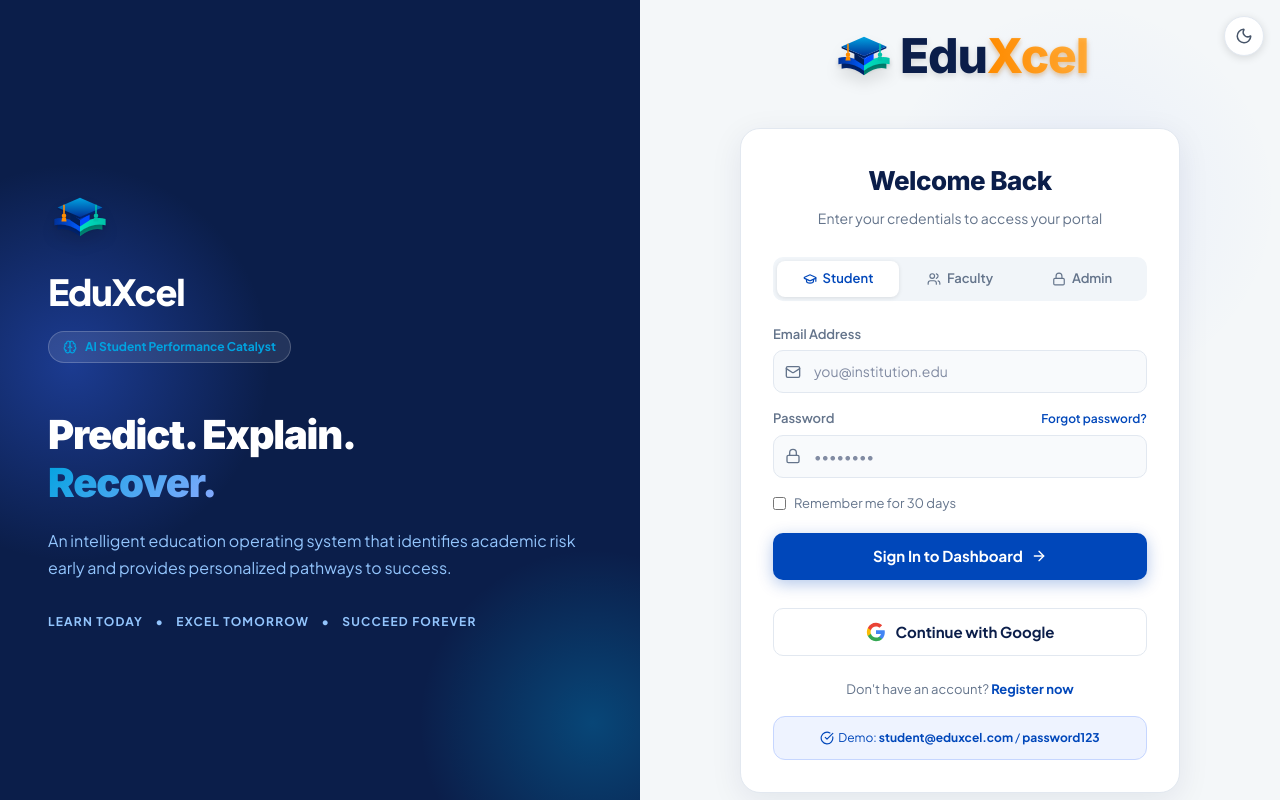
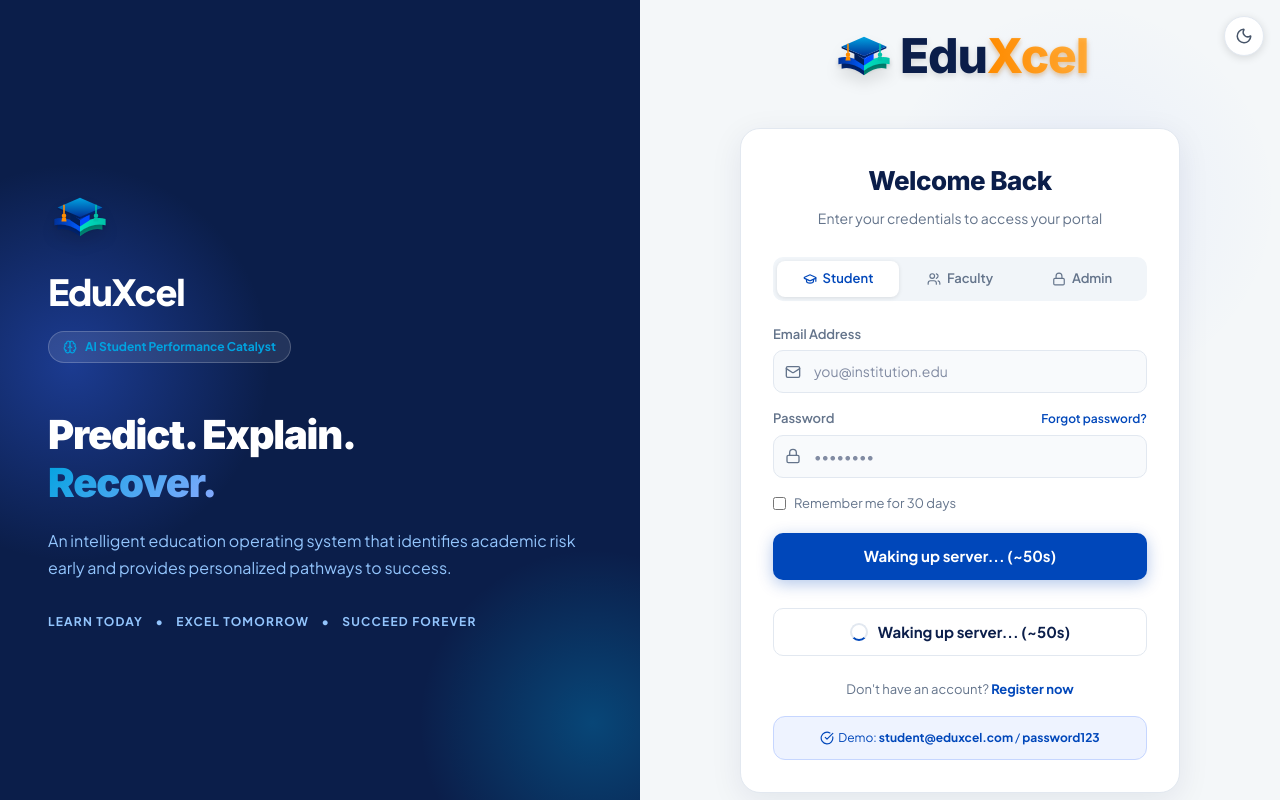
Before and after one commit to Adarsh12643/eduxcel-backend, a React (Vite) app in the folder frontend/: page /auth in a window 1280 px wide. Both pictures are taken after a click on the button "Continue with Google". Built offline with nearby package versions, Linux system fonts and the light colour scheme; no server answers.

Commit message:
Implement proactive server wake-up on AuthPage to hide Render cold starts behind UI loading state

```diff
--- a/frontend/src/pages/AuthPage.tsx
+++ b/frontend/src/pages/AuthPage.tsx
@@ -26,6 +26,8 @@
   const muted   = isDark ? '#8b949e' : '#64748b';
   const inputBg = isDark ? '#21262d' : '#f8fafc';
 
+  const [serverState, setServerState] = useState<'checking' | 'waking' | 'awake'>('checking');
+
   useEffect(() => {
     const urlError = searchParams.get('error');
     if (urlError) {
@@ -38,6 +40,41 @@
       setError(msg);
     }
   }, [searchParams]);
+
+  // Proactively wake up the free tier server on mount
+  useEffect(() => {
+    let mounted = true;
+    const checkServer = async () => {
+      try {
+        const res = await fetch(`${API_BASE_URL}/health`);
+        if (res.ok && mounted) {
+          setServerState('awake');
+        }
+      } catch (e) {
+        if (mounted) setTimeout(checkServer, 3000);
+      }
+    };
+    checkServer();
+    return () => { mounted = false; };
+  }, []);
+
+  const waitForServer = async () => {
+    if (serverState === 'awake') return true;
+    setServerState('waking');
+    // Poll until awake to bypass Render's terminal cold start screen
+    while (true) {
+      try {
+        const res = await fetch(`${API_BASE_URL}/health`);
+        if (res.ok) {
+          setServerState('awake');
+          return true;
+        }
+      } catch (e) {
+        // still waking up
+      }
+      await new Promise(resolve => setTimeout(resolve, 2500));
+    }
+  };
 
   const handleAuthSuccess = (user: any) => {
     if (user.isOnboarded) {
@@ -77,6 +114,8 @@
     e.preventDefault();
     setError('');
     setLoading(true);
+    await waitForServer();
+
     const form = e.target as HTMLFormElement;
     const email = (form.querySelector('#email') as HTMLInputElement).value;
     const password = (form.querySelector('#password') as HTMLInputElement).value;
@@ -102,7 +141,10 @@
     }
   };
 
-  const handleGoogleLogin = () => {
+  const handleGoogleLogin = async () => {
+    setGoogleLoading(true);
+    await waitForServer();
+
     const hasClientId = Boolean(import.meta.env.VITE_GOOGLE_CLIENT_ID);
     if (hasClientId) {
       googleLogin();
@@ -275,8 +317,8 @@
                 onMouseLeave={(e) => (e.currentTarget.style.background = '#0047BA')}
               >
                 {loading
-                  ? <div style={{ width: 18, height: 18, border: '2px solid rgba(255,255,255,0.3)', borderTopColor: '#fff', borderRadius: '50%', animation: 'spin 0.8s linear infinite' }} />
-                  : <>{isLogin ? 'Sign In to Dashboard' : 'Create Account'} <ArrowRight style={{ width: 16, height: 16 }} /></>
+                  ? <><div style={{ width: 18, height: 18, border: '2px solid rgba(255,255,255,0.3)', borderTopColor: '#fff', borderRadius: '50%', animation: 'spin 0.8s linear infinite' }} /> {serverState === 'waking' ? 'Waking up server... (~50s)' : 'Authenticating...'}</>
+                  : serverState === 'waking' ? 'Waking up server... (~50s)' : <>{isLogin ? 'Sign In to Dashboard' : 'Create Account'} <ArrowRight style={{ width: 16, height: 16 }} /></>
                 }
               </button>
 
@@ -293,7 +335,7 @@
                 onMouseLeave={(e) => (e.currentTarget.style.background = surface)}
               >
                 {googleLoading
-                  ? <div style={{ width: 18, height: 18, border: `2px solid ${border}`, borderTopColor: '#0047BA', borderRadius: '50%', animation: 'spin 0.8s linear infinite' }} />
+                  ? <><div style={{ width: 18, height: 18, border: `2px solid ${border}`, borderTopColor: '#0047BA', borderRadius: '50%', animation: 'spin 0.8s linear infinite' }} /> {serverState === 'waking' ? 'Waking up server... (~50s)' : 'Loading...'}</>
                   : <>
                     <svg width="20" height="20" viewBox="0 0 24 24">
                       <path d="M22.56 12.25c0-.78-.07-1.53-.2-2.25H12v4.26h5.92a5.06 5.06 0 0 1-2.2 3.32v2.77h3.57c2.08-1.92 3.28-4.74 3.28-8.1z" fill="#4285F4" />
@@ -301,7 +343,7 @@
                       <path d="M5.84 14.09c-.22-.66-.35-1.36-.35-2.09s.13-1.43.35-2.09V7.07H2.18C1.43 8.55 1 10.22 1 12s.43 3.45 1.18 4.93l2.85-2.22.81-.62z" fill="#FBBC05" />
                       <path d="M12 5.38c1.62 0 3.06.56 4.21 1.64l3.15-3.15C17.45 2.09 14.97 1 12 1 7.7 1 3.99 3.47 2.18 7.07l3.66 2.84c.87-2.6 3.3-4.53 6.16-4.53z" fill="#EA4335" />
                     </svg>
-                    Continue with Google
+                    {serverState === 'waking' ? 'Waking up server... (~50s)' : 'Continue with Google'}
                   </>
                 }
               </button>
```
